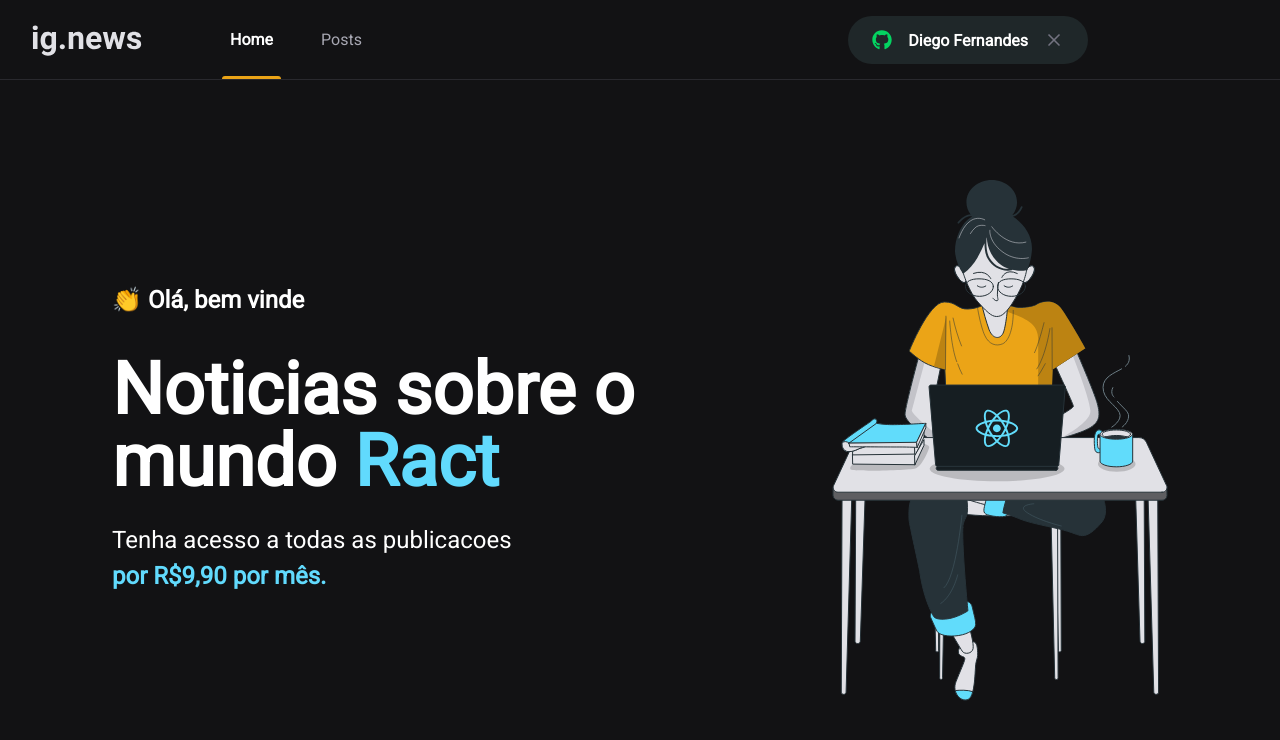
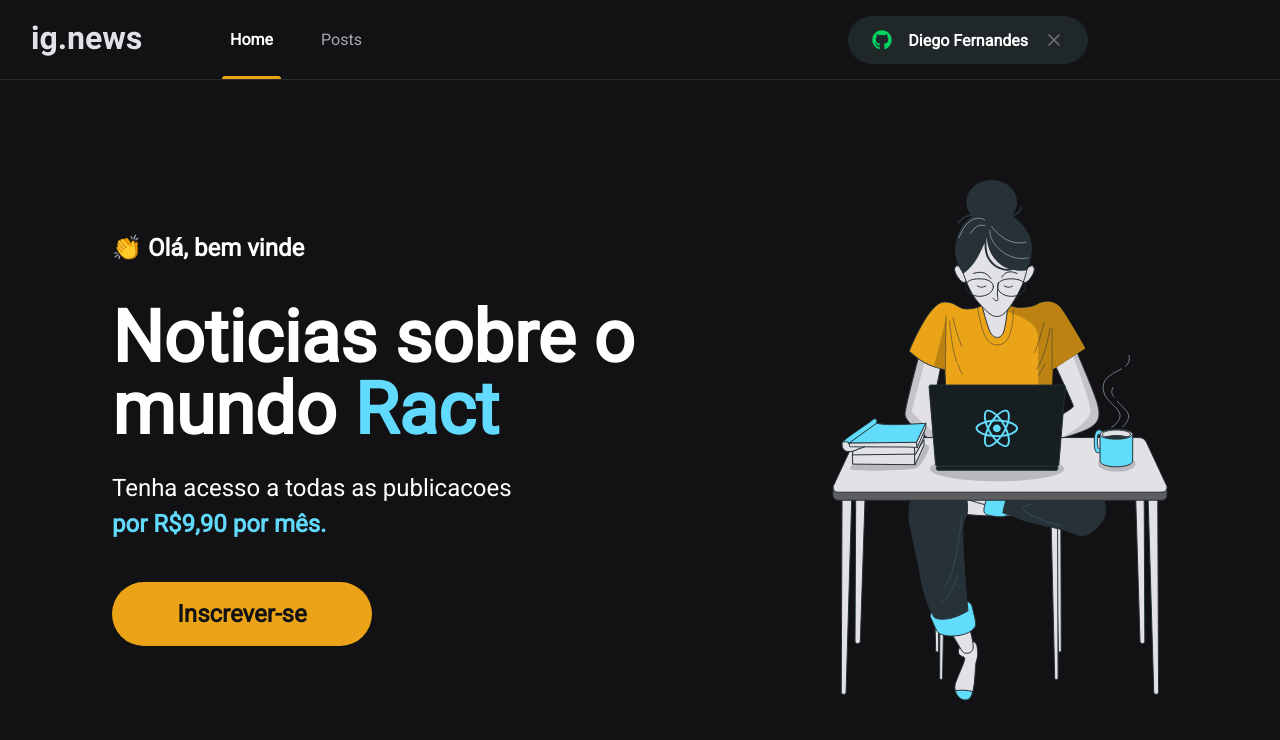
Before and after one commit to humbertocxc/react, a Next.js app: page / in a window 1280 px wide. Shown: the top 740 px of the page. Built offline with nearby package versions, Linux system fonts and the light colour scheme.

Commit message:
subscribe button

```diff
--- a/src/components/Header/index.tsx
+++ b/src/components/Header/index.tsx
@@ -1,5 +1,5 @@
 /* eslint-disable @next/next/no-img-element */
-import { SignInButton } from '../signInButton';
+import { SignInButton } from '../SignInButton';
 import styles from './styles.module.scss';
 
 export function Header() {
--- /dev/null
+++ b/src/components/SubscribeButton/index.tsx
@@ -0,0 +1,12 @@
+import styles from './styles.module.scss';
+
+export function SubscribeButton() {
+  return (
+    <button
+      type="button"
+      className={styles.subscribeButton}
+    >
+      Inscrever-se
+    </button>
+  )
+}
--- /dev/null
+++ b/src/components/SubscribeButton/styles.module.scss
@@ -0,0 +1,20 @@
+.subscribeButton {
+  height: 4rem;
+  width: 260px;
+  border: 0;
+  border-radius: 2rem;
+  background: var(--yellow-500);
+  color: var(--gray-900);
+  font-size: 1.5rem;
+  font-weight: bold;
+
+  display: flex;
+  align-items: center;
+  justify-content: center;
+
+  transition: filter 0.2s;
+
+  &:hover {
+    filter: brightness(0.8);
+  }
+}
--- a/src/pages/home.module.scss
+++ b/src/pages/home.module.scss
@@ -38,4 +38,8 @@
       font-weight: bold;
     }
   }
+
+  button {
+    margin-top: 2.5rem;
+  }
 }
--- a/src/pages/index.tsx
+++ b/src/pages/index.tsx
@@ -1,6 +1,7 @@
 /* eslint-disable @next/next/no-img-element */
 import Head from 'next/head';
 import styles from './home.module.scss';
+import { SubscribeButton } from '../components/SubscribeButton';
 
 
 export default function Home() {
@@ -17,6 +18,7 @@
             Tenha acesso a todas as publicacoes <br />
             <span>por R$9,90 por mês.</span>
           </p>
+          <SubscribeButton />
         </section>
         <img src="/images/avatar.svg" alt="Girl coding" />
       </main>
```
Also changed, not shown: src/components/SignInButton/index.tsx (renamed from src/components/signInButton/index.tsx), src/components/SignInButton/styles.module.scss (renamed from src/components/signInButton/styles.module.scss).
